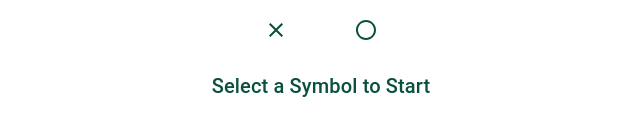
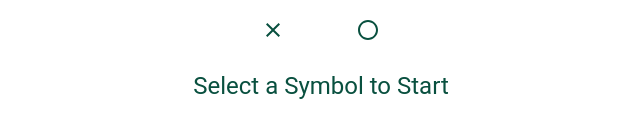
Before and after one commit to Tiinzzy/react-projects, a React (Create React App) app in the folder tic-tac-toe/: page / in a window 1280 px wide. Shown: the part 190-328 px from the top of the page, without its empty margins (319-959 px from the left). Built offline with nearby package versions, Linux system fonts and the light colour scheme.

Commit message:
changed some styling

```diff
--- a/tic-tac-toe/src/components/TicTacToe.js
+++ b/tic-tac-toe/src/components/TicTacToe.js
@@ -64,7 +64,7 @@ class TicTacToe extends React.Component {
                 this.setState({ turn: USER, board });
             }
             console.log(move.status);
-            this.setState({ firstTime: false, playerTurn: 'Start the game' }, () => {
+            this.setState({ firstTime: false, playerTurn: 'Start the Game' }, () => {
                 this.setState({ playerTurn: 'It\'s your turn' });
             });
         }, DELAY_TIME);
@@ -86,7 +86,7 @@ class TicTacToe extends React.Component {
                 {this.state.display === true &&
                     <Box className="StartGameBox">
                         <Box className="FormItems">
-                            <IconButton style={{ marginRight: 50 }} className="EcchItem" onClick={() => this.startGame(X_SYMBOL)}>
+                            <IconButton style={{ marginRight: 55 }} className="EcchItem" onClick={() => this.startGame(X_SYMBOL)}>
                                 <input hidden accept="image/*" type="file" />
                                 {X_RETURN_VALUE}
                             </IconButton>
@@ -95,9 +95,10 @@ class TicTacToe extends React.Component {
                                 {O_RETURN_VALUE}
                             </IconButton>
                         </Box>
-                        <Typography variant="h6" style={{ color: 'rgb(9, 80, 63)' }}>Select a Symbol to Start </Typography>
+                        <Typography variant="h5" style={{ color: 'rgb(9, 80, 63)' }}>Select a Symbol to Start </Typography>
                     </Box>}
-                {this.state.play === true && <Box>
+                {this.state.play === true &&
+                    <Box >
                         <Box className="PlayerTurn">
                             {this.state.playerTurn}
                         </Box>
```
Lines whose indentation alone changed are shown as unchanged.
